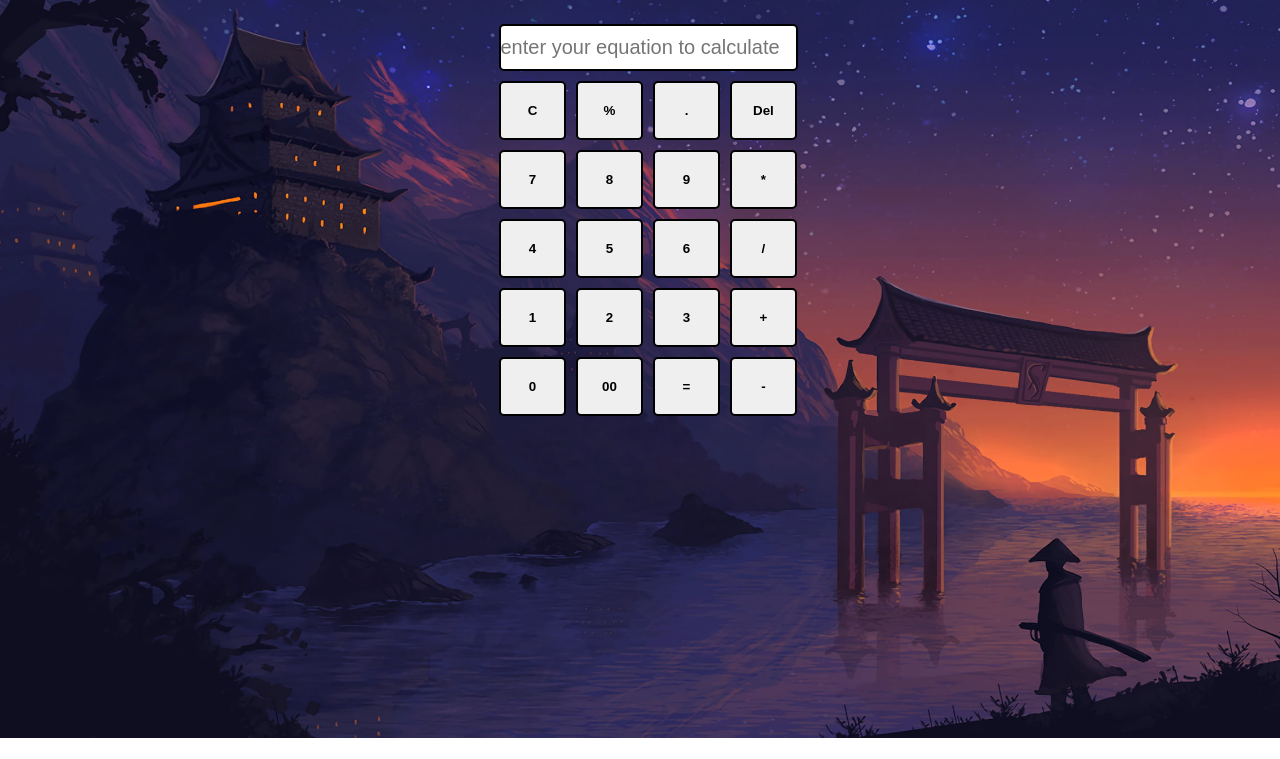
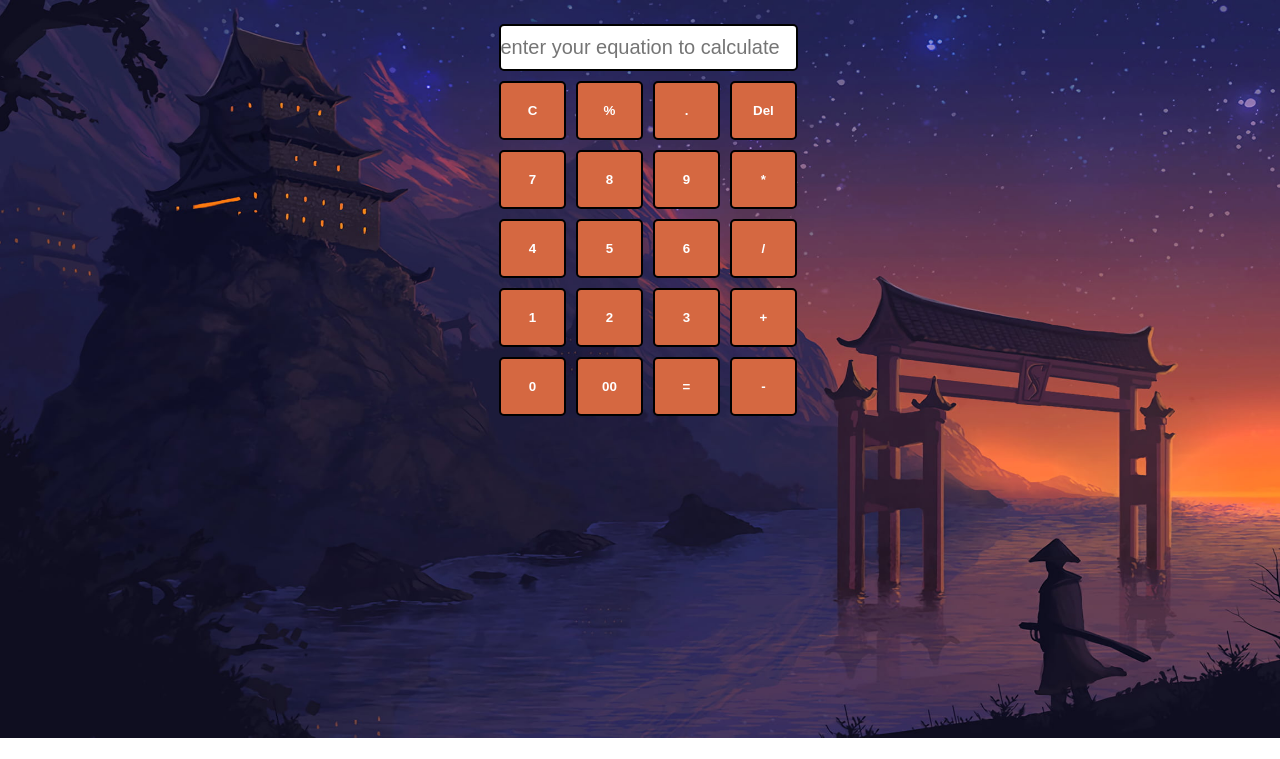
Before and after one commit to altaftech/Aicoder, a plain HTML site: page index.html in a window 1280 px wide. Shown: the part 62-821 px from the top of the page. Drawn offline with Linux system fonts and the light colour scheme.

Commit message:
Update style.css
change some colors

```diff
--- a/style.css
+++ b/style.css
@@ -13,7 +13,8 @@
       border: 2px solid black;
       border-radius: 5px;
       cursor: pointer;
-      /* background-color: rgb(17, 239, 243); */
+      background-color: #D56841;
+      color: white;
     }
     .row {
       margin: 5px 0;
```
